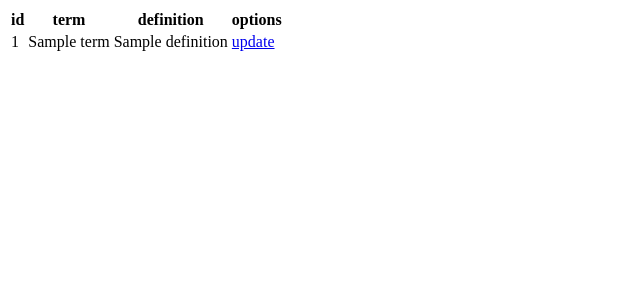
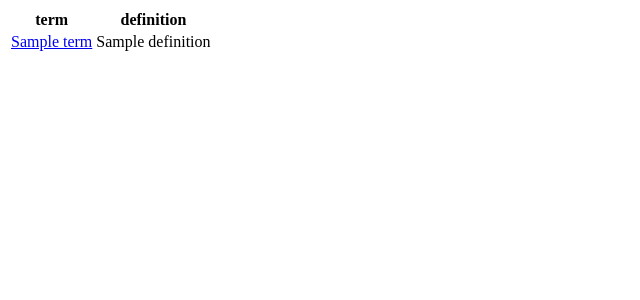
Before and after one commit to ziqiangy/CodeIgniter, a CodeIgniter app: the page made by application/views/flashcard/displayCardList.php in a window 1280 px wide. Shown: the top 300 px of the page, without its empty margins (0-640 px from the left). Run offline with CodeIgniter, Linux system fonts and the light colour scheme; the template is opened without the code that fills it: most values are stand-ins (such as "Sample title", 1, 10 or a date in 2020).

Commit message:
clean comments, clean displaycardlist

```diff
--- a/application/views/flashcard/displayCardList.php
+++ b/application/views/flashcard/displayCardList.php
@@ -1,16 +1,12 @@
 <table>
     <tr>
-        <th>id</th>
         <th>term</th>
         <th>definition</th>
-        <th>options</th>
     </tr>
     <?php foreach($data as $d) { ?>
             <tr class="">
-                <td><?php echo $d['id'] ?></td>
-                <td><?php echo $d['term'] ?></td>
+            <td><?php echo anchor("flashcard/updateView/".$d['id'],$d['term']) ?></td>
                 <td><?php echo $d['definition'] ?></td>
-                <td><a href=<?php echo base_url("index.php/flashcard/updateView/".$d['id']) ?>>update</a></td>
             </tr>
         <?php } ?>
 </table>
```
Also changed, not shown: application/views/flashcard/displayOneCard.php (+0 -8 lines).
